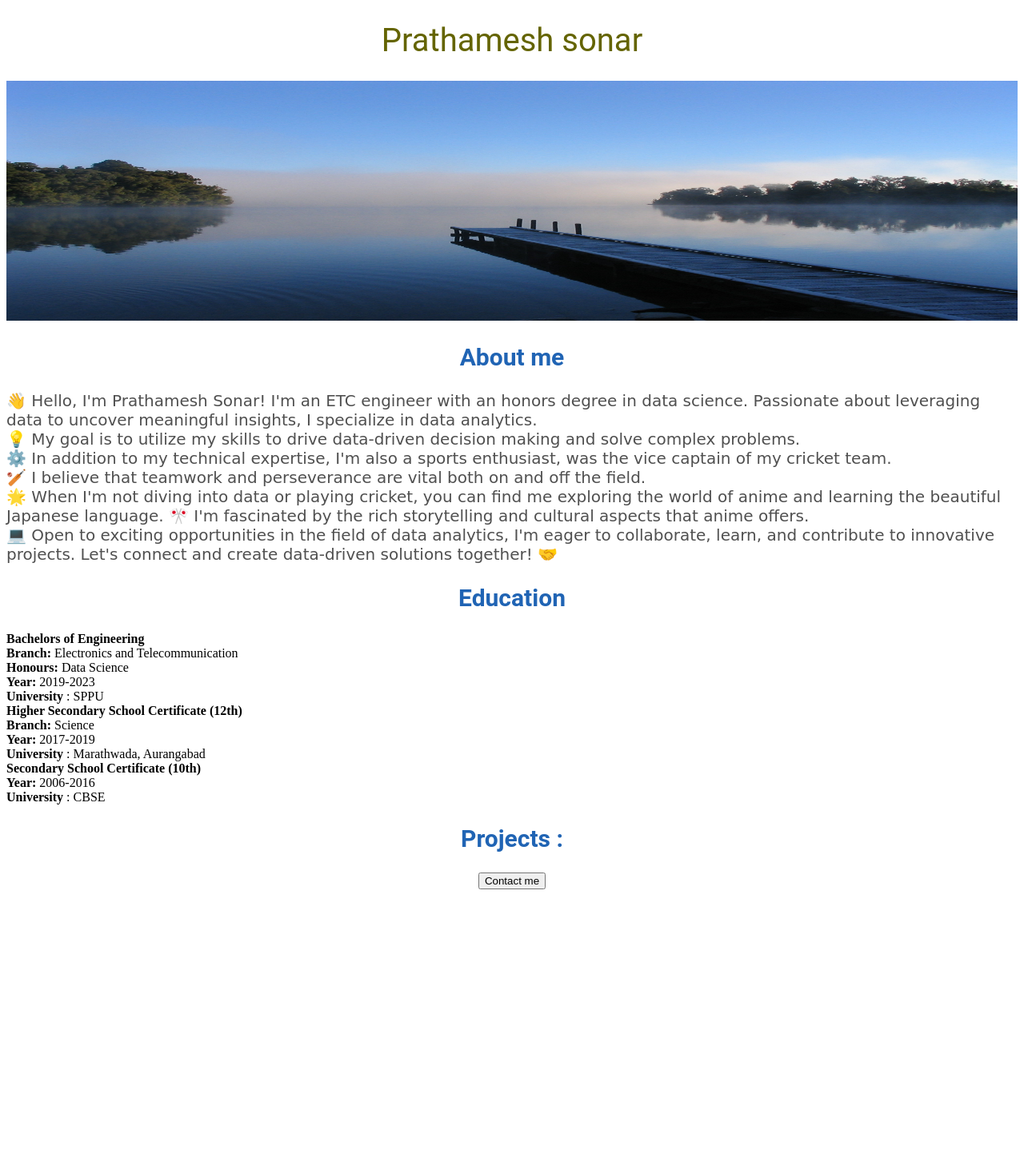
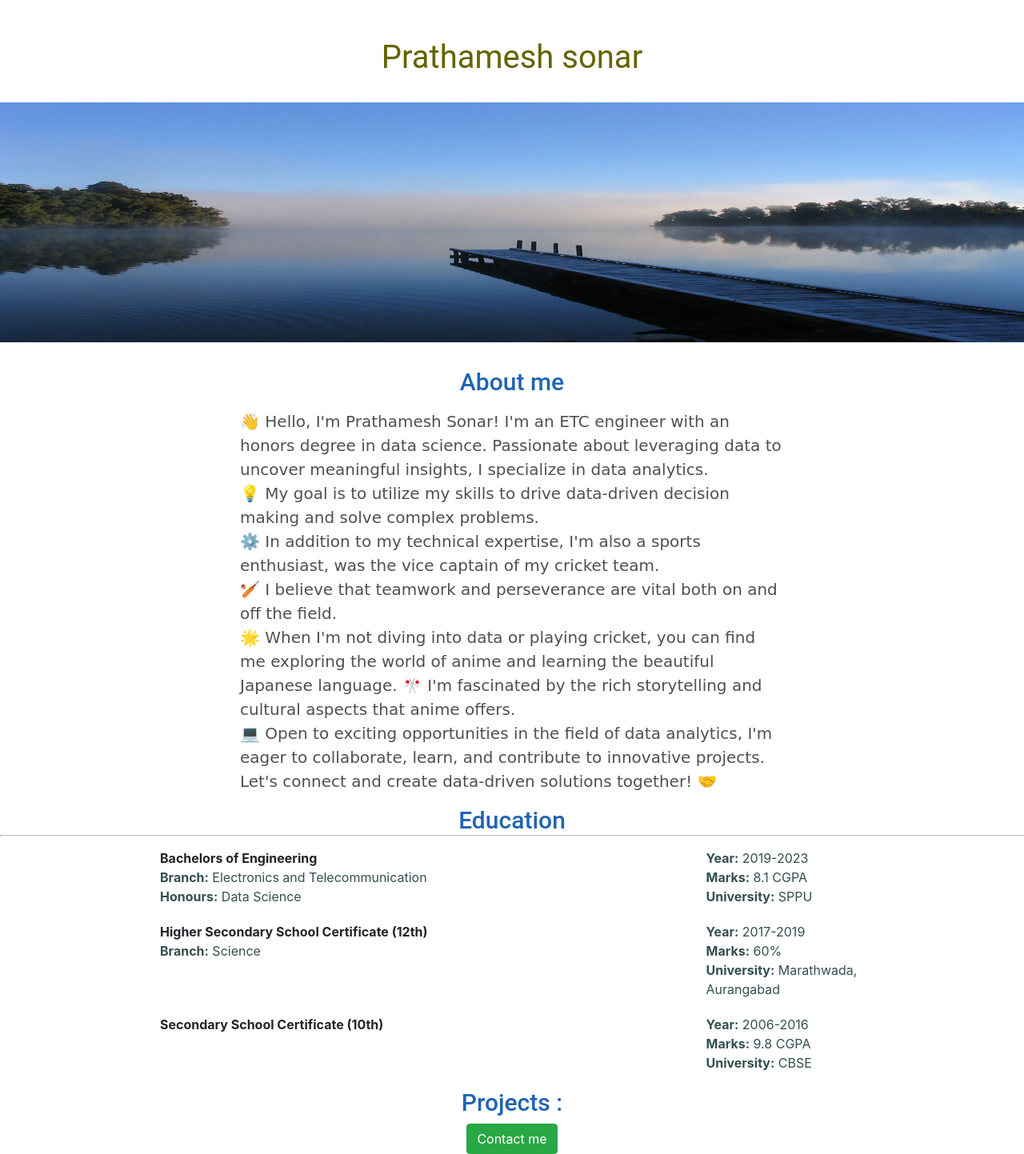
Before and after one commit to PrathameshSonar2000/sonar-website, a Flask app: page / in a window 1280 px wide. Shown: the whole page at 80% size. Before the commit the page ends 1112 px from the top, so only its background shows below. Run offline with Flask 3, Linux system fonts and the light colour scheme; some libraries are stand-ins or nearby versions.

Commit message:
update html

```diff
--- a/app.py
+++ b/app.py
@@ -8,6 +8,7 @@ Education = [  {
                 'branch': 'Electronics and Telecommunication',
                 'Honours': 'Data Science',
                 'year': '2019-2023',
+                'mark': '8.1 CGPA',
                 'university': 'SPPU'
               },
              {
@@ -15,12 +16,14 @@ Education = [  {
                'name': 'Higher Secondary School Certificate (12th)',
                'branch': 'Science',
                'year': '2017-2019',
+               'mark': '60%',
                'university': 'Marathwada, Aurangabad'
              },
              {
                'id':3,
                'name': 'Secondary School Certificate (10th)',
                'year': '2006-2016',
+               'mark': '9.8 CGPA',
                'university': 'CBSE'
              }
             ]
--- a/templates/education.html
+++ b/templates/education.html
@@ -1,30 +1,32 @@
-<div>
-    <div ><b>
-    {{ i['name'] }}
-    </b></div>
-    <div>
+<div class="row">
+    <div class="col-9">
+        <div><b>{{ i['name'] }}</b></div>
+        <div class="education-details">
             {% if 'branch' in i %}
             <b>Branch:</b> {{ i['branch'] }}
             {% endif %}
         </div>
-    <div>
+        <div class="education-details">
             {% if 'Honours' in i %}
             <b>Honours:</b> {{ i['Honours'] }}
             {% endif %}
         </div>
-    <div>
+    </div>
+    <div class="col-3">
+        <div class="education-details">
             {% if 'year' in i %}
             <b>Year:</b> {{ i['year'] }}
             {% endif %}
         </div>
-    <div>
-    {% if 'marks' in i %}
-    <b>Marks:</b> {{ i['marks'] }}
+        <div class="education-details">
+            {% if 'mark' in i %}
+            <b>Marks:</b> {{ i['mark'] }}
             {% endif %}
         </div>
-    <div>
+        <div class="education-details">
             {% if 'university' in i %}
-    <b>University</b> : {{ i['university'] }}
+            <b>University:</b> {{ i['university'] }}
             {% endif %}
         </div>
     </div>
+</div>
--- a/templates/home.html
+++ b/templates/home.html
@@ -1,8 +1,13 @@
 <!DOCTYPE html>
 <html>
   <head>
-    <meta name="viewport" content="width=device-width, initial-scale=1">
-    <meta name="viewport" content="width=device-width, initial-scale=1, maximum-scale=1, user-scalable=no">
+    <meta charset="UTF-8">
+    <meta name="viewport" content="width=device-width, initial-scale=1.0">
+    <title>Bootstrap Example</title>
+    <link
+ href="https://maxcdn.bootstrapcdn.com/bootstrap/4.5.2/css/bootstrap.min.css"
+ rel="stylesheet">
+
     <title>Prathamesh Sonar Portfolio</title>
     <style>
    h1 {
@@ -11,6 +16,7 @@
      font-weight: normal;
      color: rgb(100,100,0);
      text-align: center;
+
    }
   #pic {
     width: 100%;
@@ -35,6 +41,9 @@
     margin: 0 auto 0 auto;
 
   }
+  .education-details{
+    color: rgb(50,80,80);
+  }
 
 
     </style>
@@ -44,13 +53,13 @@
   <body>
     <div id='container'>
 
-      <h1>Prathamesh sonar</h1>
+      <h1 class="mt-5 mb-3 ">Prathamesh sonar</h1>
 
-        <img id='pic' src="https://367ffd0c-d2c7-4e9e-b06b-e5986c5c590d-00-ru1k46omselq.pike.replit.dev/static/pic2.jpeg" >
+        <img class="mt-3 mb-3 " id='pic' src="https://367ffd0c-d2c7-4e9e-b06b-e5986c5c590d-00-ru1k46omselq.pike.replit.dev/static/pic2.jpeg" >
 
-        <h2>About me</h2>
+        <h2 class="mt-3 mb-3 ">About me</h2>
 
-        <p style="margin:0 300 0 300">👋 Hello, I'm Prathamesh Sonar! I'm an ETC engineer with an honors degree in data science. Passionate about leveraging data to uncover meaningful insights, I specialize in data analytics. <br>💡 My goal is to utilize my skills to drive data-driven decision making and solve complex problems.
+        <p style="margin:0 300px 0 300px">👋 Hello, I'm Prathamesh Sonar! I'm an ETC engineer with an honors degree in data science. Passionate about leveraging data to uncover meaningful insights, I specialize in data analytics. <br>💡 My goal is to utilize my skills to drive data-driven decision making and solve complex problems.
 
         <br>⚙️ In addition to my technical expertise, I'm also a sports enthusiast, was the vice captain of my cricket team. <br>🏏 I believe that teamwork and perseverance are vital both on and off the field.
 
@@ -58,11 +67,13 @@
 
           <br>💻 Open to exciting opportunities in the field of data analytics, I'm eager to collaborate, learn, and contribute to innovative projects. Let's connect and create data-driven solutions together! 🤝</p>
 
-        <h2>Education</h2>
-          <div>
+        <h2 class="mt-3 mb-3" style="border-bottom : 1px dotted gray" >Education</h2>
+          <div style="margin:0 200px 0 200px;">
 
             {% for i in education %}
+            <div style="margin-bottom:20px;">
              {% include 'education.html' %}
+            </div>
             {% endfor %}
           </div>
         <h2>Projects :</h2>
```
Also changed, not shown: 1 other file. Lines whose indentation alone changed are shown as unchanged.
